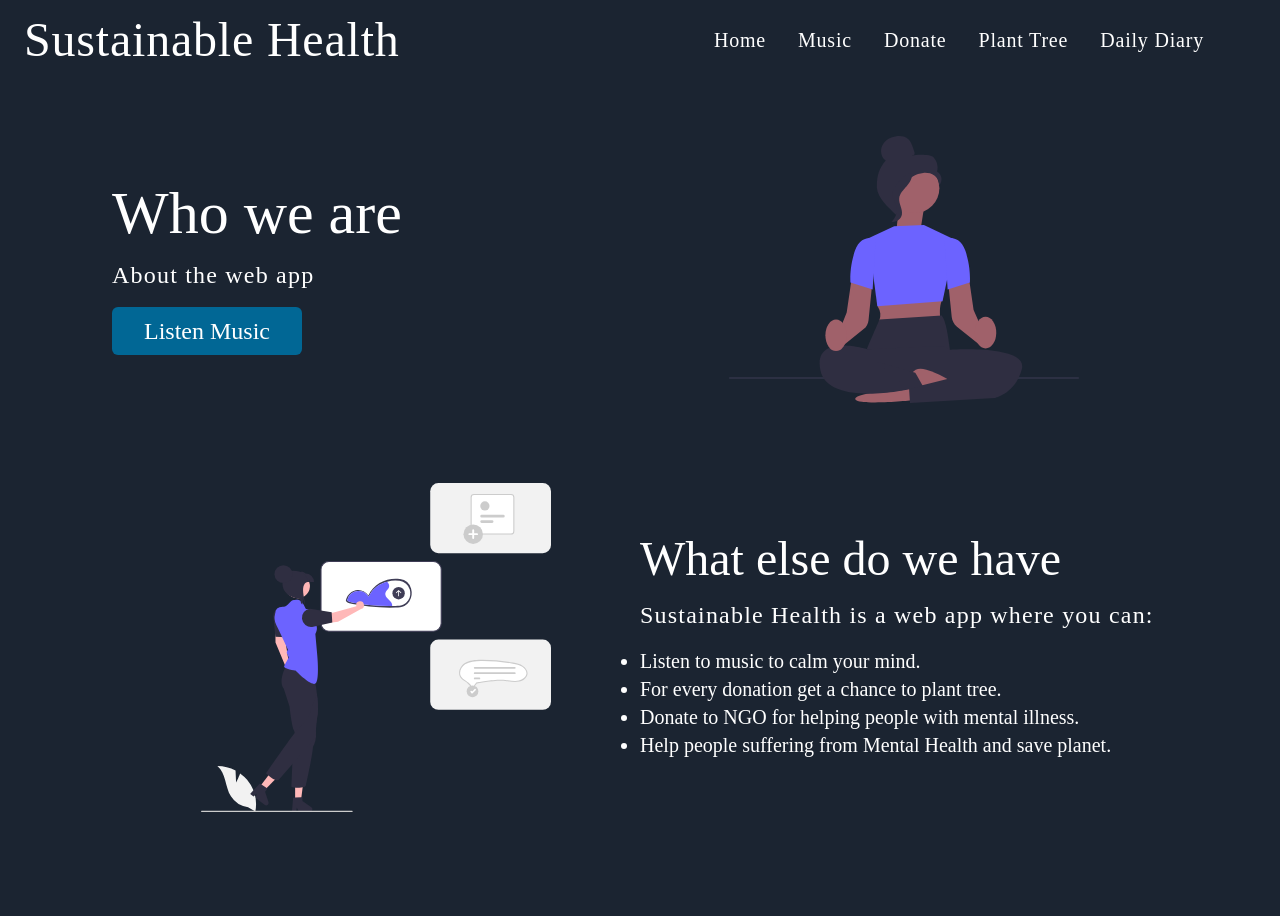
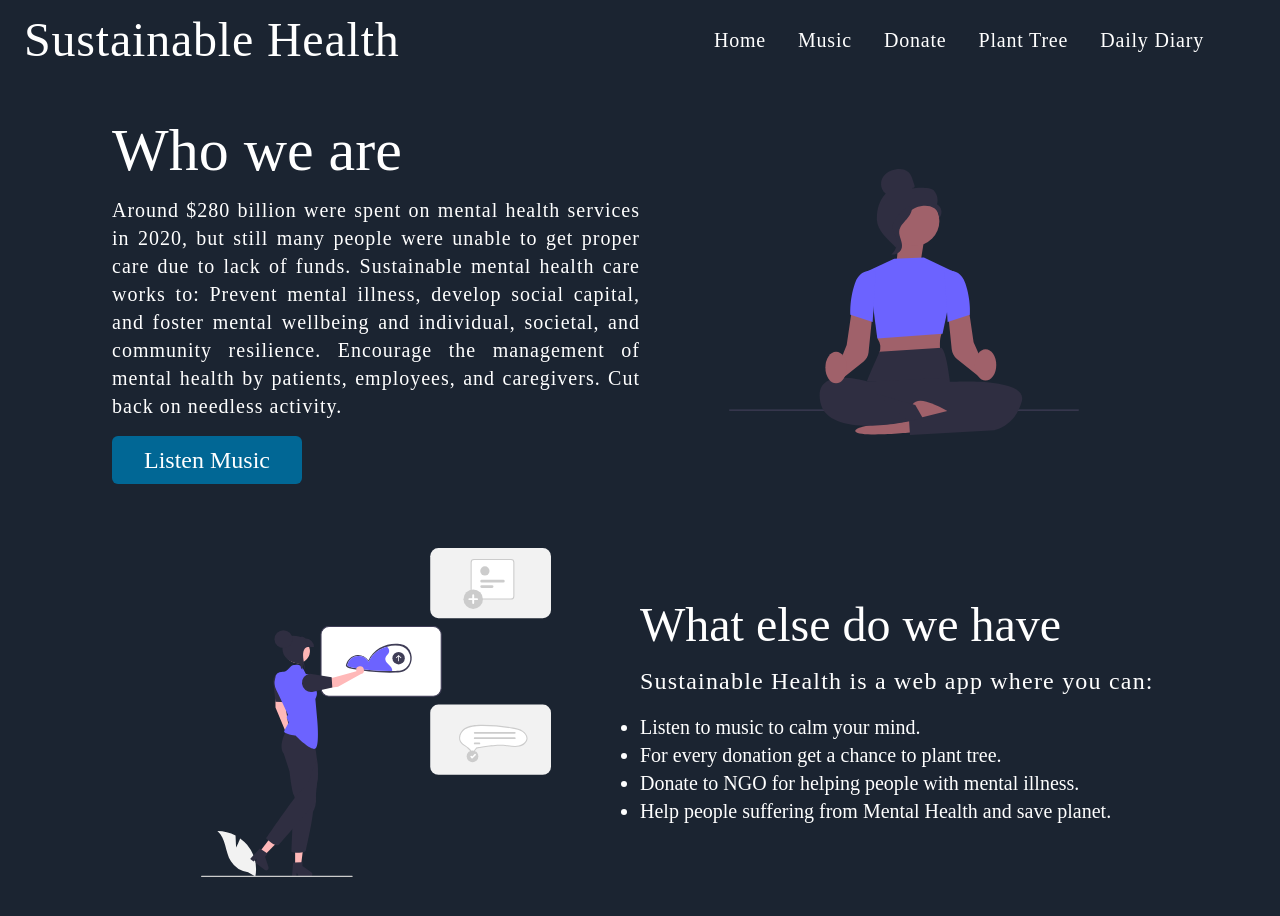
Before and after one commit to Harshal0902/Reconnect-Ed, a React (Create React App) app in the folder client/: page / in a window 1280 px wide. Shown: the top 916 px of the page. Before the commit the page ends 868 px from the top, so only its background shows below. Built offline with nearby package versions, Linux system fonts and the light colour scheme; what sentiment would draw is missing.

Commit message:
✨ Update site content

```diff
--- a/client/src/pages/DailyDiary.js
+++ b/client/src/pages/DailyDiary.js
@@ -1,5 +1,5 @@
 import React, { useState, useEffect } from 'react';
-// import cohere from 'cohere-ai'
+import {Cohere} from 'cohere-ai'
 
 import Sentiment from 'sentiment';
 const sentiment = new Sentiment();
--- a/client/src/pages/Donate.js
+++ b/client/src/pages/Donate.js
@@ -57,7 +57,7 @@ export default function Donate() {
                 <div className='bg-secondary w-36 h-1'></div>
             </div>
 
-            <div className='grid place-items-center py-10 text-2xl'>Donate to NGO for helping people with mental illness.
+            <div className='grid place-items-center py-10 text-2xl'>Donate to NGO's for helping people with mental illness.
             </div>
 
             <div className='flex flex-wrap flex-col-2 justify-around w-full px-16'>
--- a/client/src/pages/Home.js
+++ b/client/src/pages/Home.js
@@ -11,7 +11,7 @@ export default function Home() {
       <div className='md:grid md:grid-cols-2 items-center'>
         <div className=''>
           <h1 className='text-3xl md:text-6xl'>Who we are</h1>
-          <p className='text-xl md:text-2xl py-4 tracking-wider'>About the web app</p>
+          <p className='text-xl py-4 tracking-wider text-justify'>Around $280 billion were spent on mental health services in 2020, but still many people were unable to get proper care due to lack of funds. Sustainable mental health care works to: Prevent mental illness, develop social capital, and foster mental wellbeing and individual, societal, and community resilience. Encourage the management of mental health by patients, employees, and caregivers. Cut back on needless activity.</p>
 
           <Link to="/music">
             <button className='bg-secondary py-2 px-8 rounded-md text-xl md:text-2xl'>Listen Music</button>
```
